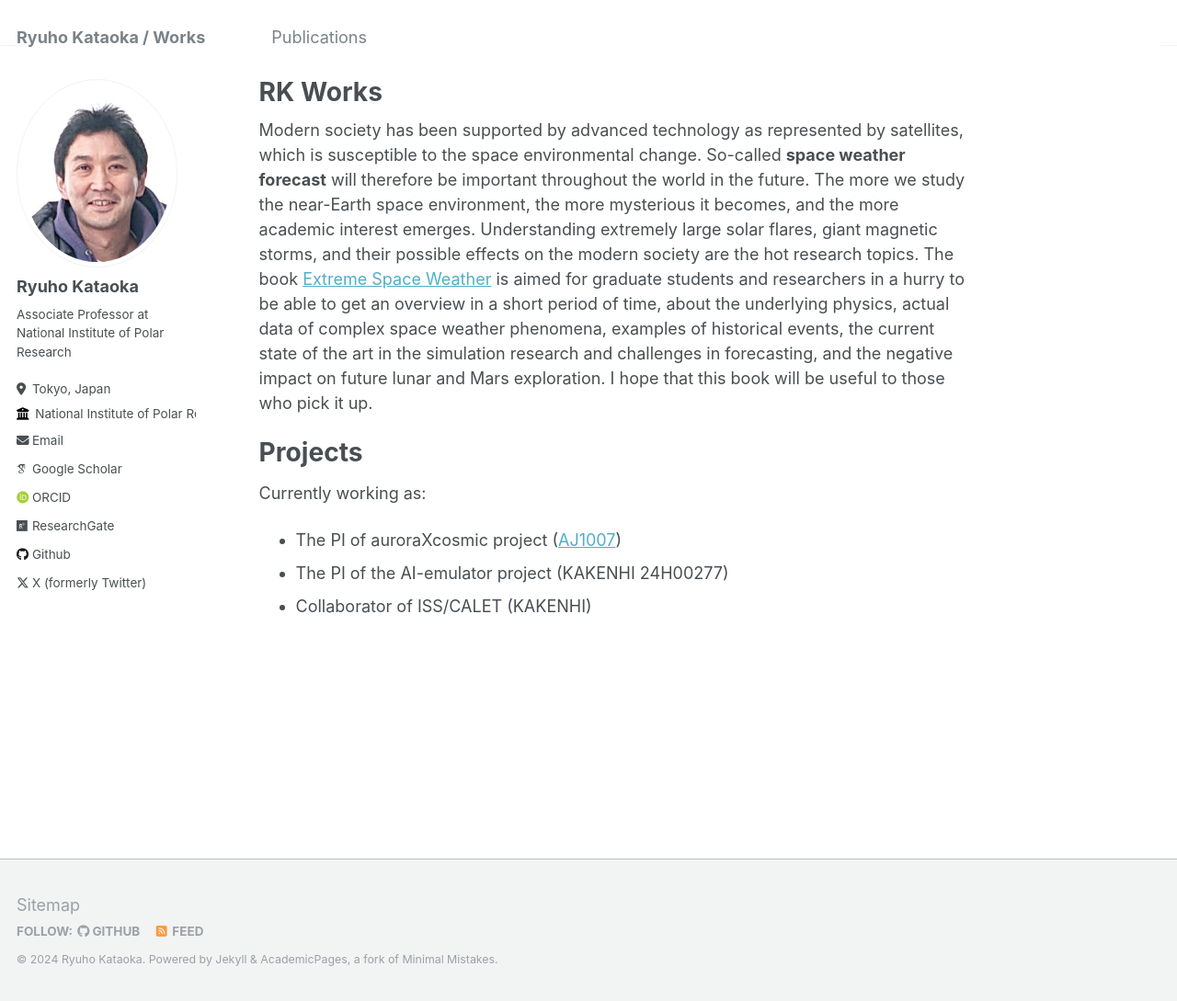
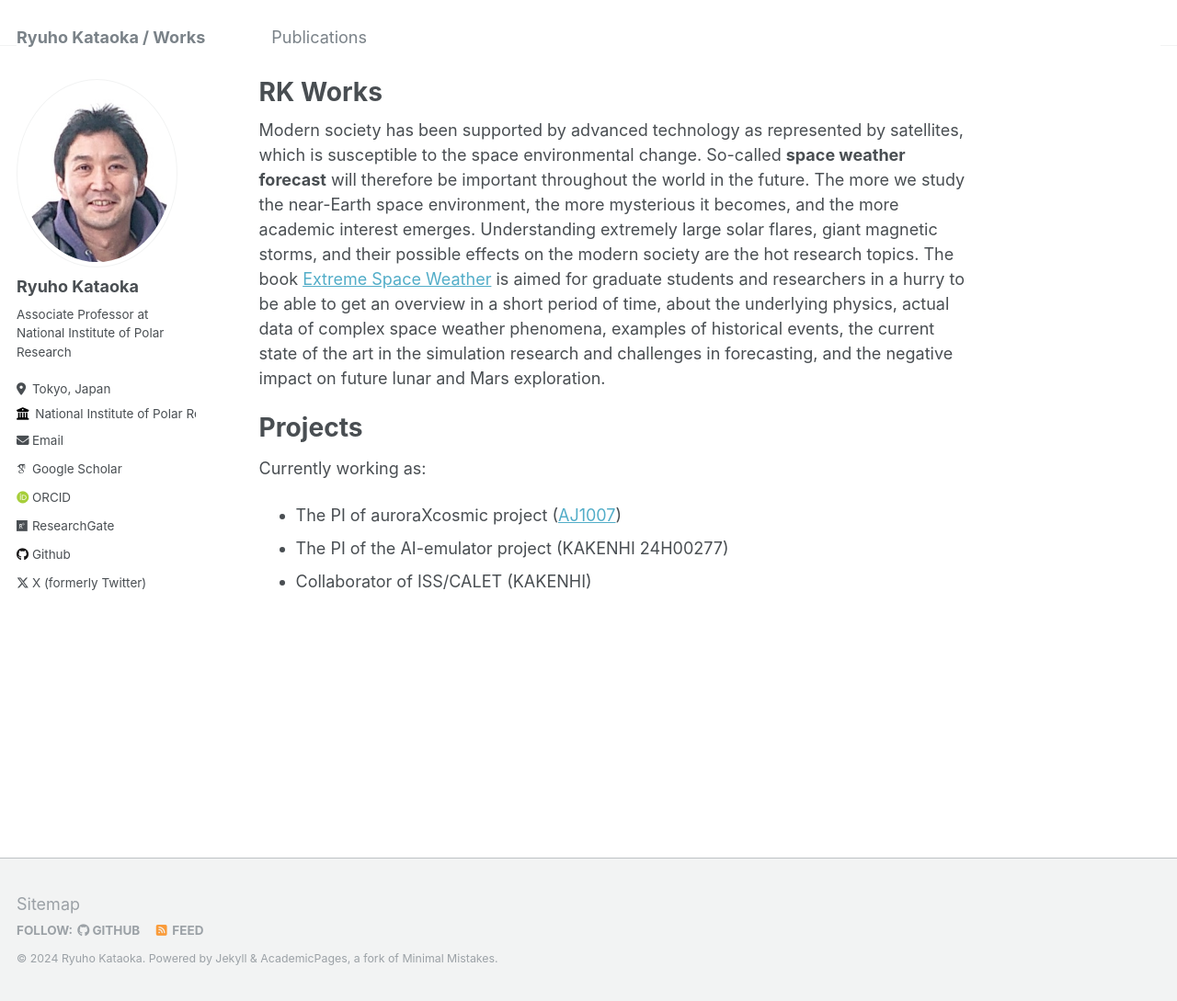
Before and after one commit to ryuhokataoka/ryuhokataoka.github.io, a Jekyll site: the page built from _pages/about.md, in a window 1280 px wide and 1089 px high. Shown: the whole window at 92% size. Built offline with Jekyll 4.4.1, drawn with Linux system fonts in a browser that asks for light colours; some web fonts are replaced.

Commit message:
Update about.md

```diff
--- a/_pages/about.md
+++ b/_pages/about.md
@@ -7,7 +7,7 @@
   - /about.html
 ---
 
-Modern society has been supported by advanced technology as represented by satellites, which is susceptible to the space environmental change. So-called **space weather forecast** will therefore be important throughout the world in the future. The more we study the near-Earth space environment, the more mysterious it becomes, and the more academic interest emerges. Understanding extremely large solar flares, giant magnetic storms, and their possible effects on the modern society are the hot research topics. The book [Extreme Space Weather](https://www.sciencedirect.com/book/9780128225370/extreme-space-weather) is aimed for graduate students and researchers in a hurry to be able to get an overview in a short period of time, about the underlying physics, actual data of complex space weather phenomena, examples of historical events, the current state of the art in the simulation research and challenges in forecasting, and the negative impact on future lunar and Mars exploration. I hope that this book will be useful to those who pick it up.
+Modern society has been supported by advanced technology as represented by satellites, which is susceptible to the space environmental change. So-called **space weather forecast** will therefore be important throughout the world in the future. The more we study the near-Earth space environment, the more mysterious it becomes, and the more academic interest emerges. Understanding extremely large solar flares, giant magnetic storms, and their possible effects on the modern society are the hot research topics. The book [Extreme Space Weather](https://www.sciencedirect.com/book/9780128225370/extreme-space-weather) is aimed for graduate students and researchers in a hurry to be able to get an overview in a short period of time, about the underlying physics, actual data of complex space weather phenomena, examples of historical events, the current state of the art in the simulation research and challenges in forecasting, and the negative impact on future lunar and Mars exploration.
 
 Projects
 ======
```
